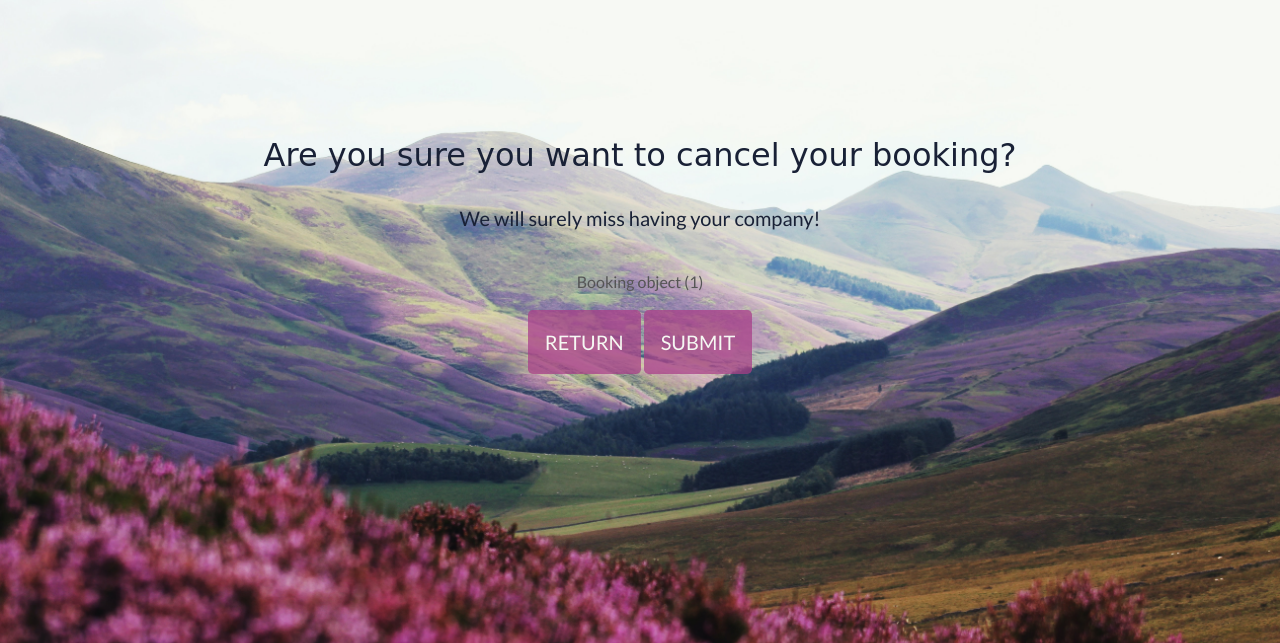
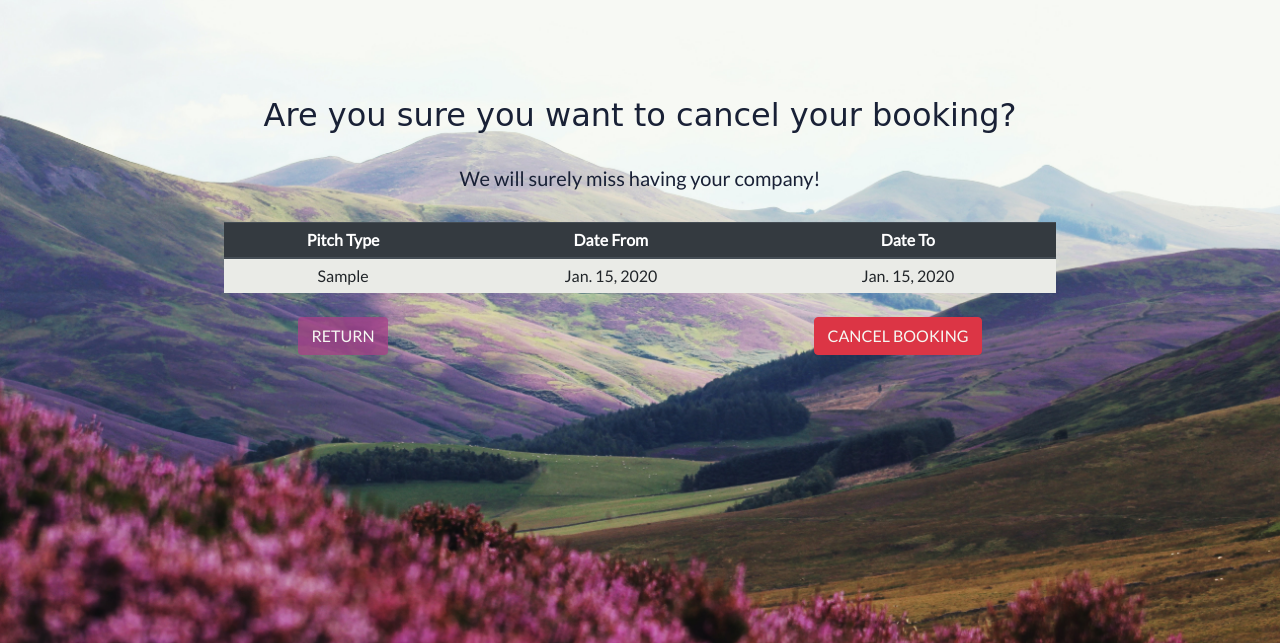
Before and after one commit to Code-Institute-Submissions/mmoore483-camping_MayResub, a Django app: page /booking_delete/1 in a window 1280 px wide. Shown: the part 56-699 px from the top of the page. Run offline with Django 3.2, Linux system fonts and the light colour scheme; tables that the repository leaves empty hold one stand-in row (values such as "Sample post"); some libraries are stand-ins or nearby versions; some web fonts are replaced.

Commit message:
Update styling on booking history and delete_check templates

```diff
--- a/static/assets/css/base.css
+++ b/static/assets/css/base.css
@@ -69,3 +69,8 @@ p {
 .table {
     background-color: var(--HHwhite);
 }
+
+.flex-central {
+    display: flex;
+    justify-content: center;
+}
--- a/templates/booking_history.html
+++ b/templates/booking_history.html
@@ -1,9 +1,9 @@
 {% extends "base.html" %}
+{% load static %}
 {% block content %}
 {% load crispy_forms_tags %}
 
-<!-- About section-->
-<section id="about">
+<section id="booking-history">
     <div class="container mt-2">
         <div class="row">
             <div class="col-12">
--- a/templates/delete_check.html
+++ b/templates/delete_check.html
@@ -5,22 +5,46 @@
 {% endblock %}
 
 {% block content %}
-<div class="container-fluid pt-5">
-    <div>
-        <h2 class="text-center text-hhblack pt-5">Are you sure you want to cancel your booking?</h2>
-        <h4 class="text-center text-hhblack py-4">We will surely miss having your company!</h4>
-    </div>
-    <div class="button-wrapper text-center py-2">
-        <p>{{ booking }}</p>
-        <form method="POST" action="{% url 'booking_delete' booking.booking_id %}">
+<section id="delete-booking">
+    <div class="container mt-2">
+        <div class="row">
+            <div class="col-12">
+                <h2 class="text-center text-hhblack pt-5">Are you sure you want to cancel your booking?</h2>
+                <h4 class="text-center text-hhblack py-4">We will surely miss having your company!</h4>
+            </div>
+        </div>
+        <div class="table-responsive d-flex justify-content-center">
+            <table class="table table-striped text-center table-sm w-75">
+                <thead class="thead-dark">
+                    <th>Pitch Type</th>
+                    <th>Date From</th>
+                    <th>Date To</th>
+                </thead>
+                <tbody>
+                    <tr>
+                        <td>
+                            {{ booking.pitch_type }}
+                        </td>
+                        <td>
+                            {{ booking.date_from }}
+                        </td>
+                        <td>
+                            {{ booking.date_to }}
+                        </td>
+                    </tr>
+                </tbody>
+            </table>
+        </div>
+
+        <form method="POST" action="{% url 'booking_delete' booking.booking_id %}" class="d-flex justify-content-around">
             {% csrf_token %}
-            <a href="{% url 'booking_history' %}" class="btn btn-lg py-3 cta-btn text-hhwhite text-uppercase">
+            <a href="{% url 'booking_history' %}" class="btn cta-btn mt-2 mb-5 text-hhwhite text-uppercase">
                 Return
             </a>
-            <input type="submit" name="Confirm" class="btn btn-lg py-3 cta-btn text-hhwhite text-uppercase"></input>
+            <button type="submit" name="Confirm" class="btn btn-danger mt-2 mb-5 text-hhwhite text-uppercase">Cancel Booking</button>
         </form>
 
     </div>
-</div>
-
+    </div>
+</section>
 {% endblock %}
```
